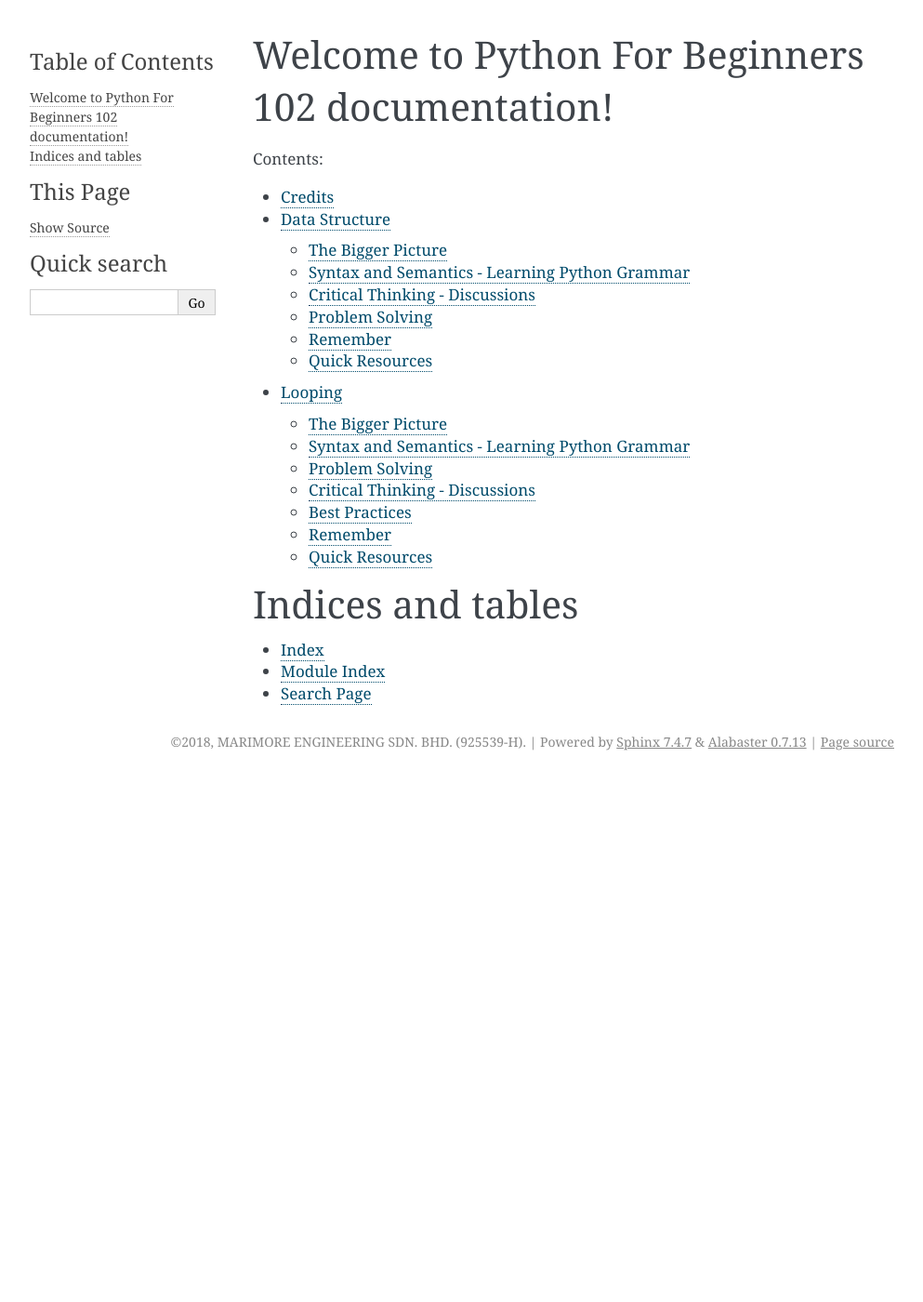
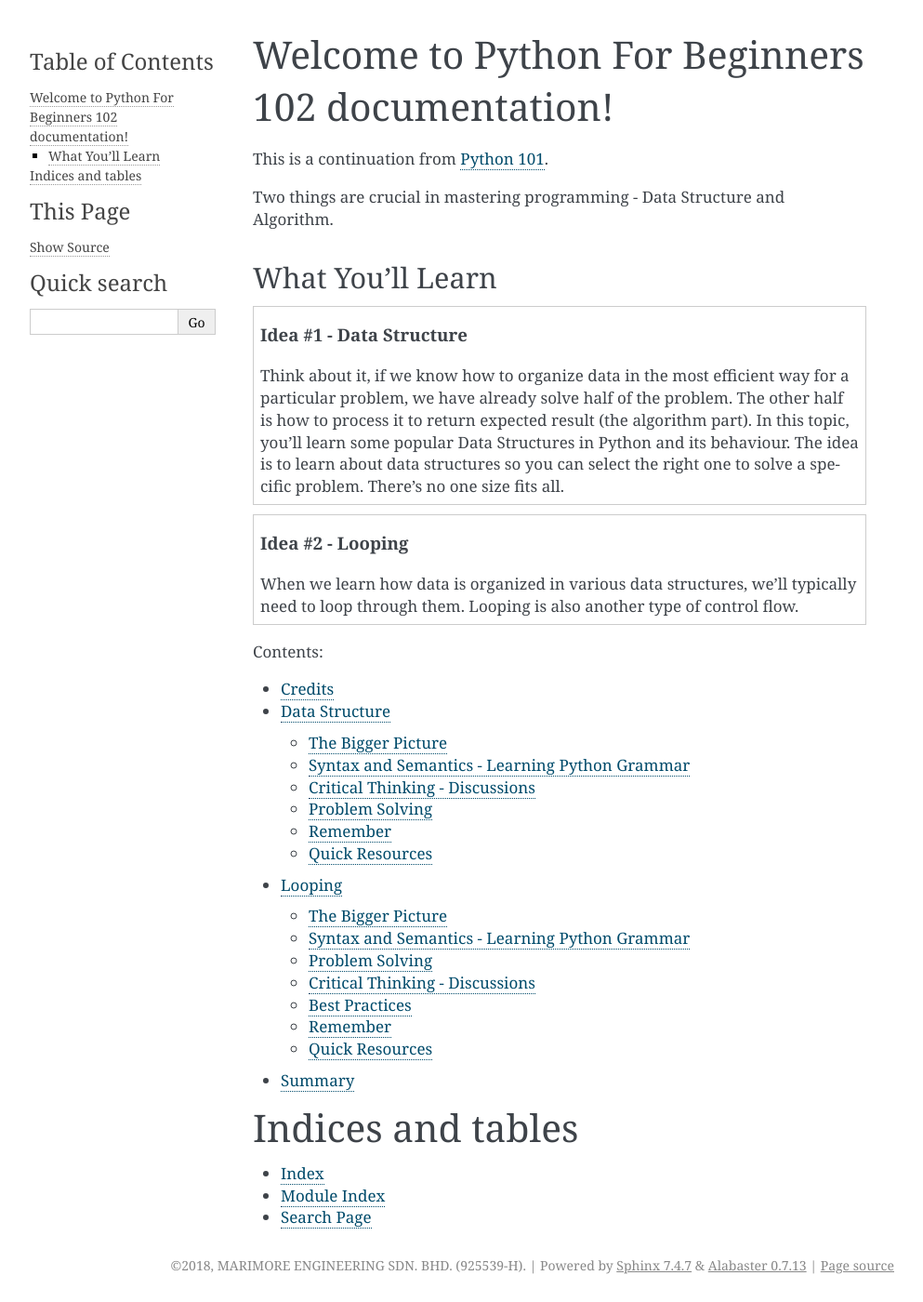
Before and after one commit to StudiMY/102-beginning-python, a Sphinx documentation site: the page built from source/index.rst, in a window 1280 px wide. Shown: the whole page at 93% size, without its empty margins (148-1141 px from the left). Built offline with Sphinx 7.4.7, drawn with Linux system fonts in a browser that asks for light colours; before the commit the page ends 900 px from its top, so only the background shows below that.

Commit message:
add beginner and summary content

```diff
--- a/source/index.rst
+++ b/source/index.rst
@@ -6,6 +6,20 @@
 Welcome to Python For Beginners 102 documentation!
 ==================================================
 
+This is a continuation from `Python 101 <https://github.com/StudiMY/101-beginning-python>`_.
+
+Two things are crucial in mastering programming - Data Structure and Algorithm.
+
+What You'll Learn
+-----------------
+.. topic:: Idea #1 - Data Structure
+
+    Think about it, if we know how to organize data in the most efficient way for a particular problem, we have already solve half of the problem. The other half is how to process it to return expected result (the algorithm part). In this topic, you'll learn some popular Data Structures in Python and its behaviour. The idea is to learn about data structures so you can select the right one to solve a specific problem. There's no one size fits all.
+
+.. topic:: Idea #2 - Looping
+
+    When we learn how data is organized in various data structures, we'll typically need to loop through them. Looping is also another type of control flow.
+
 .. toctree::
    :maxdepth: 2
    :caption: Contents:
@@ -13,6 +27,7 @@ Welcome to Python For Beginners 102 documentation!
    credits/index
    data_structure/index
    looping/index
+   summary/index
 
 Indices and tables
 ==================
```
Also changed, not shown: source/summary/index.rst (added, +11 -0 lines), 1 other file.
